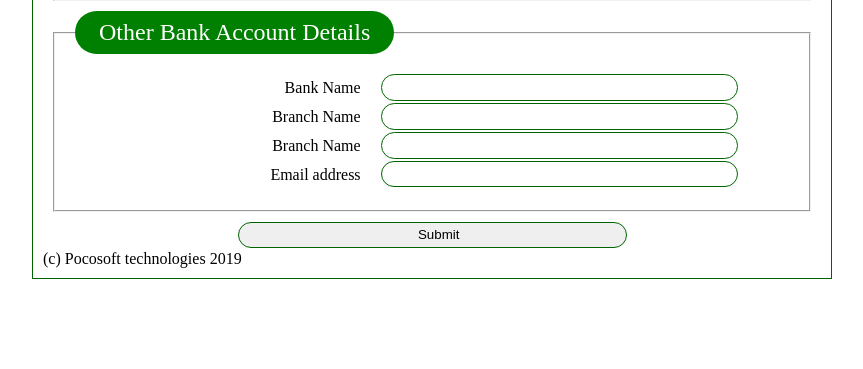
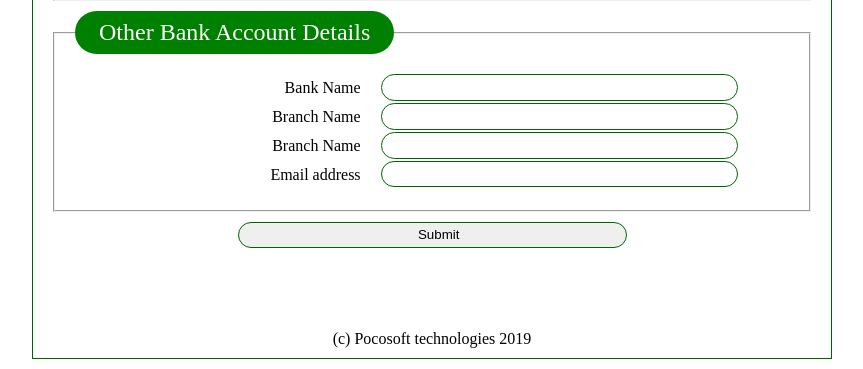
Before and after one commit to Anthropoco/agro_loans, a PHP site: page /loan_form.php in a window 1280 px wide. Shown: the part 1675-2044 px from the top of the page, without its empty margins (208-1071 px from the left). Before the commit the page ends 1954 px from the top, so only its background shows below. Run offline with PHP 8.4, Linux system fonts and the light colour scheme; data comes from the database, SQL or seed files in the repository.

Commit message:
Space footer down

```diff
--- a/styles/main.css
+++ b/styles/main.css
@@ -21,6 +21,12 @@ header{
 
 .site_tagline{
 	font-family: brushscript, helvetica, courier, serif;
+}
+
+
+footer{
+	margin-top: 5em;
+	text-align: center;
 }
 
 form{
```
